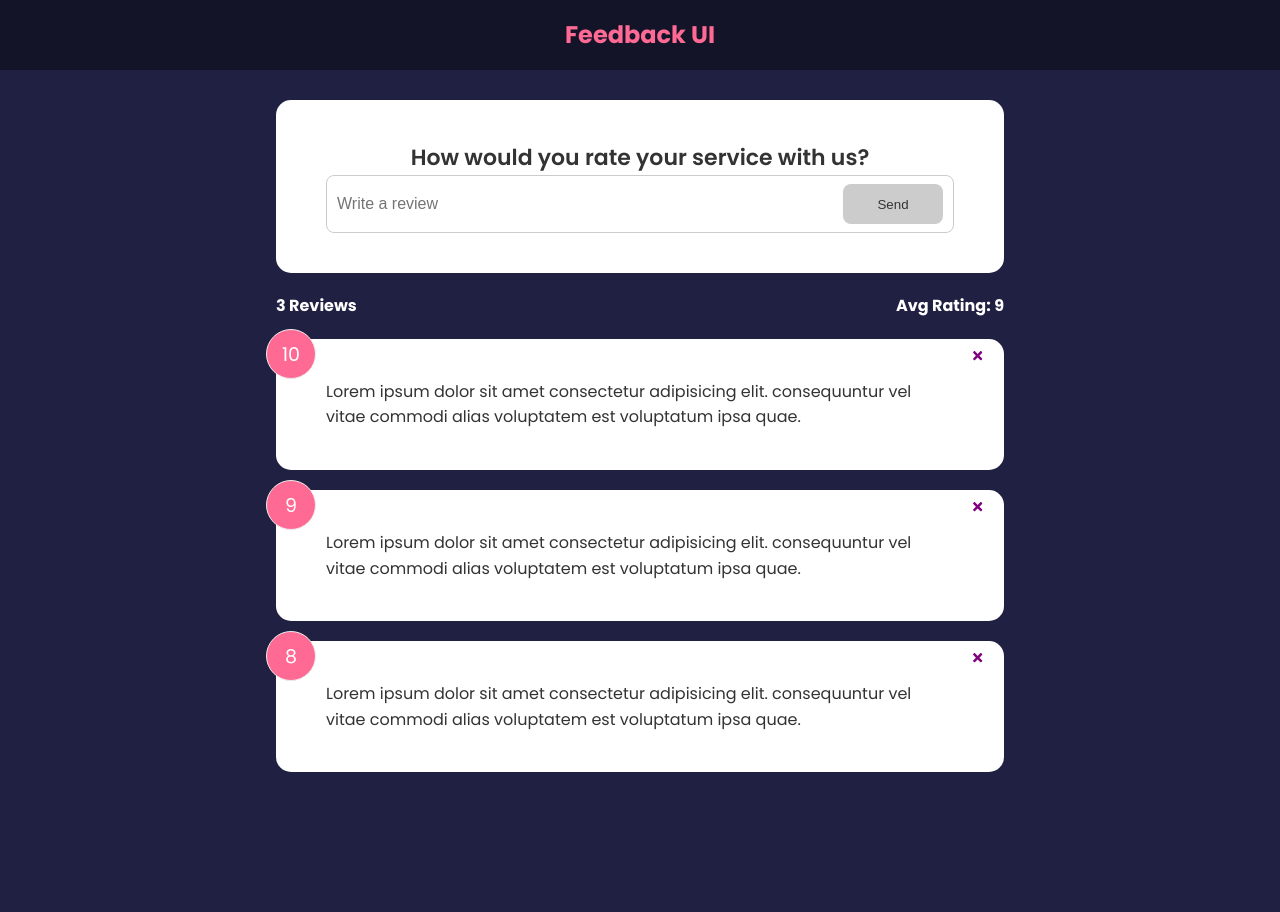
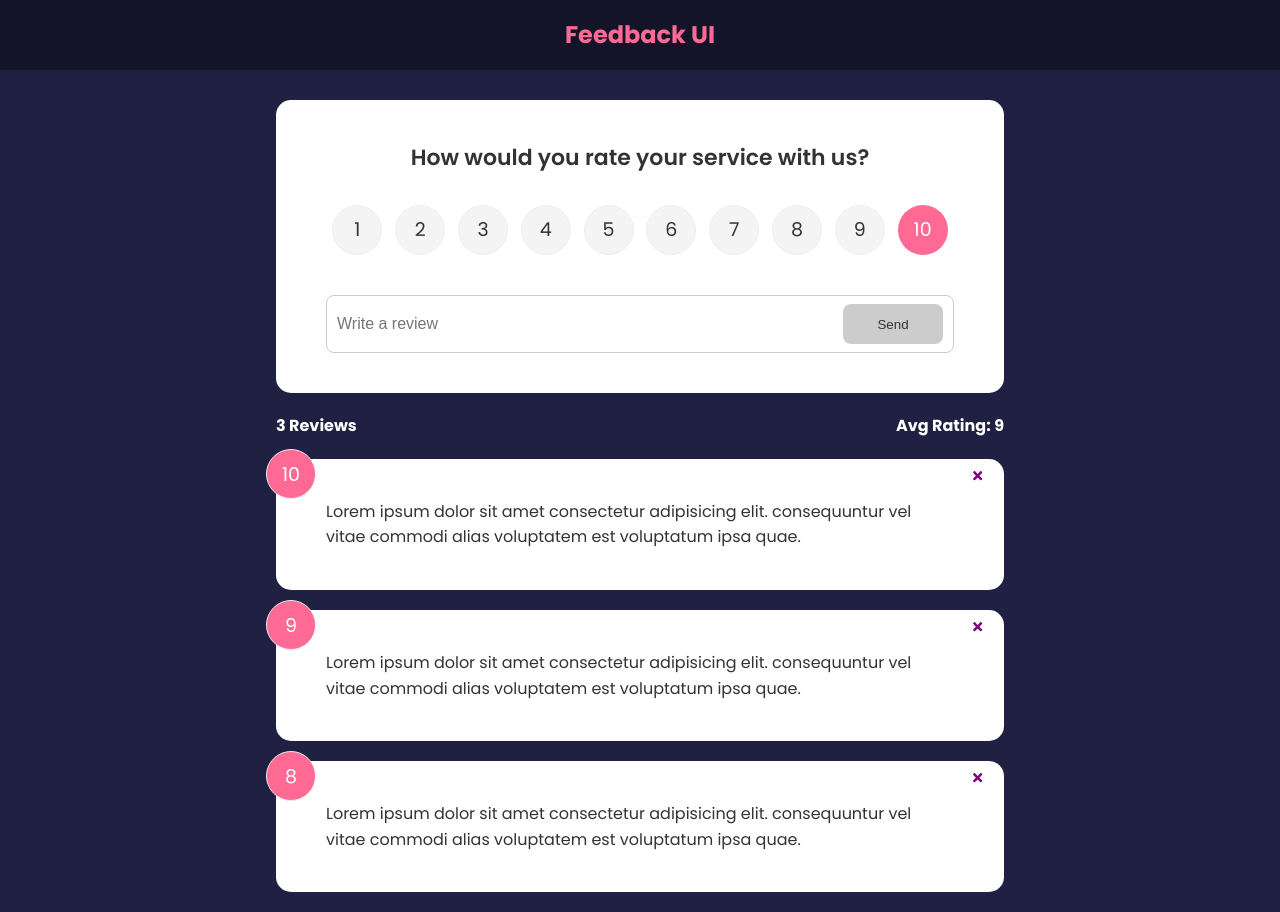
Before and after one commit to jfBiswajit/react-feedback-app, a React (Create React App) app: page / in a window 1280 px wide. Before the commit the page ends 800 px from the top, so only its background shows below. Built offline with nearby package versions, Linux system fonts and the light colour scheme.

Commit message:
Add: EPS-23

```diff
--- a/package.json
+++ b/package.json
@@ -10,6 +10,7 @@
     "react-dom": "^18.1.0",
     "react-icons": "^4.4.0",
     "react-scripts": "5.0.1",
+    "uuid": "^8.3.2",
     "web-vitals": "^2.1.4"
   },
   "scripts": {
--- a/src/App.js
+++ b/src/App.js
@@ -1,3 +1,4 @@
+import { v4 as uuidv4 } from 'uuid';
 import { useState } from 'react';
 import FeedbackForm from './components/FeedbackForm.jsx';
 import FeedbackList from './components/FeedbackList.jsx';
@@ -7,6 +8,11 @@
 
 function App() {
   const [feedback, setFeedback] = useState(feedbackData);
+
+  const addFeedback = (newFeedback) => {
+    newFeedback.id = uuidv4();
+    setFeedback([newFeedback, ...feedback]);
+  };
 
   const deleteFeedback = (id) => {
     if (window.confirm('Are you sure you want to delete?')) {
@@ -18,7 +24,7 @@
     <>
       <Header />
       <div className='container'>
-        <FeedbackForm />
+        <FeedbackForm handleAdd={addFeedback} />
         <FeedbackStats feedback={feedback} />
         <FeedbackList handleDelete={deleteFeedback} feedback={feedback} />
       </div>
--- a/src/components/FeedbackForm.jsx
+++ b/src/components/FeedbackForm.jsx
@@ -1,9 +1,11 @@
 import { useState } from 'react';
 import Button from '../shared/Button';
 import Card from '../shared/Card';
+import RatingSelect from './RatingSelect';
 
-function FeedbackForm() {
+function FeedbackForm({handleAdd}) {
   const [text, setText] = useState('');
+  const [rating, setRating] = useState(10);
   const [btnDisabled, setBtnDisabled] = useState(true);
   const [message, setMessage] = useState('');
 
@@ -22,10 +24,25 @@
     setText(e.target.value);
   };
 
+  const handleSubmit = (e) => {
+    e.preventDefault();
+
+    if (text.trim().length > 10) {
+      const newFeedback = {
+        text,
+        rating,
+      };
+
+      handleAdd(newFeedback)
+      setText('');
+    }
+  };
+
   return (
     <Card>
-      <form>
+      <form onSubmit={handleSubmit}>
         <h2>How would you rate your service with us?</h2>
+        <RatingSelect select={setRating} selected={rating} />
         <div className='input-group'>
           <input
             onChange={handleTextChange}
--- /dev/null
+++ b/src/components/RatingSelect.jsx
@@ -0,0 +1,25 @@
+function RatingSelect({ select, selected }) {
+  const handleChange = (e) => {
+    select(+e.currentTarget.value);
+  };
+
+  return (
+    <ul className='rating'>
+      {Array.from({ length: 10 }, (_, i) => (
+        <li key={`rating-${i + 1}`}>
+          <input
+            type='radio'
+            id={`num${i + 1}`}
+            name='rating'
+            value={i + 1}
+            onChange={handleChange}
+            checked={selected === i + 1}
+          />
+          <label htmlFor={`num${i + 1}`}>{i + 1}</label>
+        </li>
+      ))}
+    </ul>
+  );
+}
+
+export default RatingSelect;
```
Also changed, not shown: 1 other file (tests, documents, lock files or other folders).
